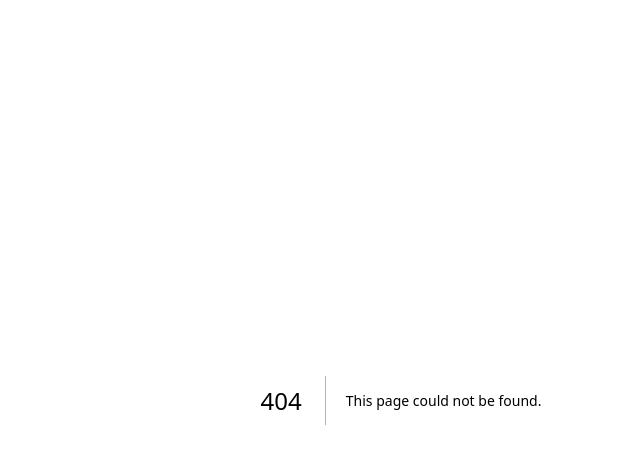
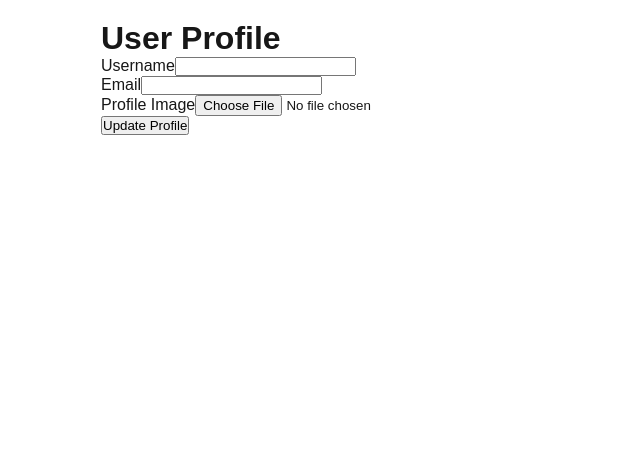
Before and after one commit to mohsinshanto/blogFronted, a Next.js app: page /profile in a window 1280 px wide. Before the commit this address had no page. Shown: the top 464 px of the page, without its empty margins (239-879 px from the left). Built offline with nearby package versions, Linux system fonts and the light colour scheme; no server answers; sample sign-in values are in the browser's storage.

Commit message:
profile.js added

```diff
--- /dev/null
+++ b/pages/profile.js
@@ -0,0 +1,109 @@
+// pages/profile.js
+import { useState, useEffect } from "react";
+import { useRouter } from "next/router";
+import api from "../lib/axios"; // axios instance
+
+export default function Profile() {
+  const [profile, setProfile] = useState(null);
+  const [loading, setLoading] = useState(true);
+  const [username, setUsername] = useState("");
+  const [email, setEmail] = useState("");
+  const [profileImage, setProfileImage] = useState(null);
+
+  const router = useRouter();
+
+  useEffect(() => {
+    const token = localStorage.getItem("token");
+    if (!token) {
+      router.push("/login");
+      return;
+    }
+
+    api.get("/api/user/profile", {
+      headers: { Authorization: `Bearer ${token}` }
+    })
+      .then((res) => {
+        setProfile(res.data);
+        setUsername(res.data.username);
+        setEmail(res.data.email);
+        setLoading(false);
+      })
+      .catch(() => {
+        setLoading(false);
+      });
+  }, []);
+
+  const handleUpdate = async (e) => {
+    e.preventDefault();
+    const token = localStorage.getItem("token");
+    if (!token) return;
+
+    const formData = new FormData();
+    formData.append("username", username);
+    formData.append("email", email);
+    if (profileImage) {
+      formData.append("profileImage", profileImage);
+    }
+
+    try {
+      const res = await api.put("/api/user/profile", formData, {
+        headers: {
+          Authorization: `Bearer ${token}`,
+          "Content-Type": "multipart/form-data",
+        },
+      });
+      alert("Profile updated!");
+      setProfile(res.data);
+    } catch (err) {
+      alert("Failed to update profile");
+    }
+  };
+
+  if (loading) return <p>Loading...</p>;
+
+  return (
+    <div style={{ maxWidth: "600px", margin: "20px auto" }}>
+      <h1>User Profile</h1>
+      <form onSubmit={handleUpdate}>
+        <div>
+          <label>Username</label>
+          <input
+            type="text"
+            value={username}
+            onChange={(e) => setUsername(e.target.value)}
+          />
+        </div>
+
+        <div>
+          <label>Email</label>
+          <input
+            type="email"
+            value={email}
+            onChange={(e) => setEmail(e.target.value)}
+          />
+        </div>
+
+        <div>
+          <label>Profile Image</label>
+          <input
+            type="file"
+            accept="image/*"
+            onChange={(e) => setProfileImage(e.target.files[0])}
+          />
+        </div>
+
+        {profile?.profileImage && (
+          <div>
+            <img
+              src={`http://localhost:5000${profile.profileImage}`}
+              alt="Profile"
+              width="150"
+            />
+          </div>
+        )}
+
+        <button type="submit">Update Profile</button>
+      </form>
+    </div>
+  );
+}
```
